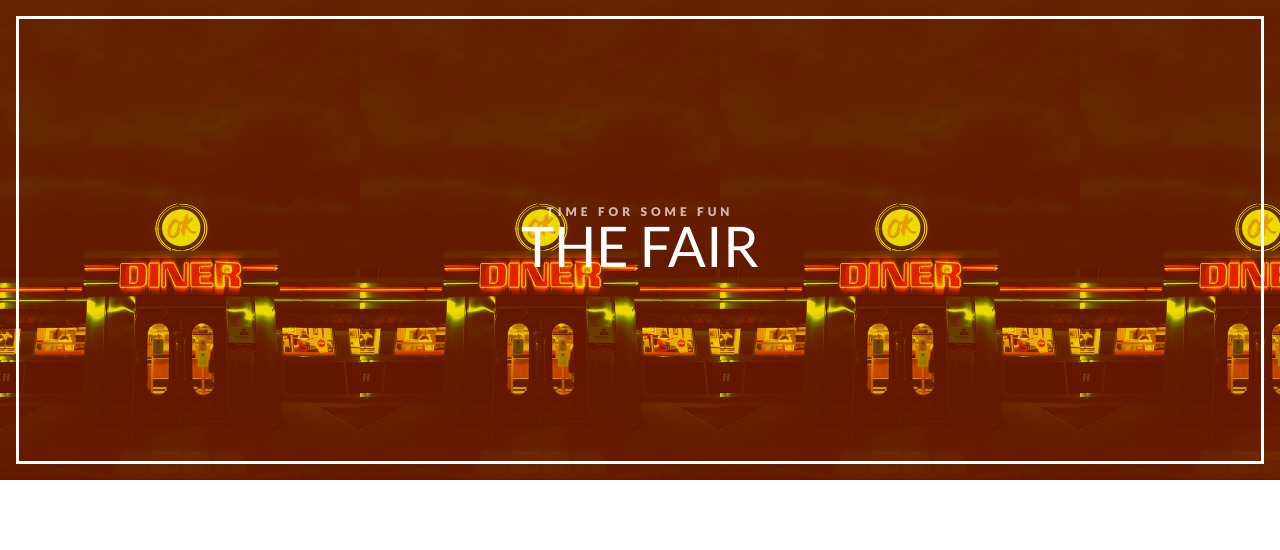
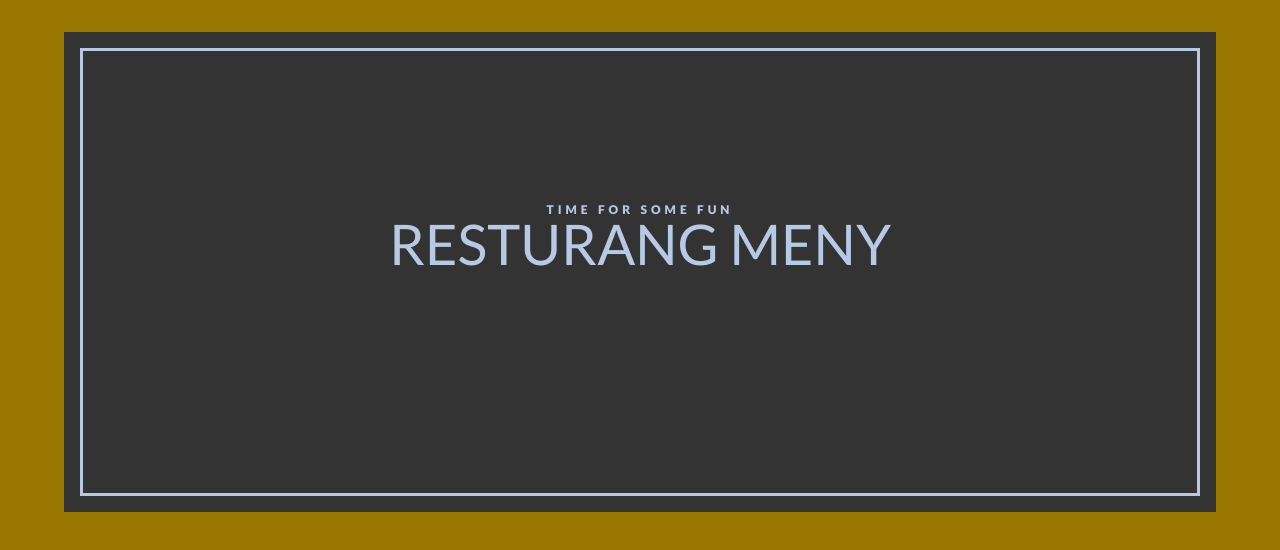
Before and after one commit to casparsylwan/movienight, an Angular app: page /restu in a window 1280 px wide. Shown: the top 550 px of the page. Built offline with nearby package versions, Linux system fonts and the light colour scheme.

Commit message:
grey background on restaurant

```diff
--- a/src/app/pages/components/restaurant/restaurant.component.css
+++ b/src/app/pages/components/restaurant/restaurant.component.css
@@ -1,18 +1,27 @@
+
 .wrapper{
+
     display: flex;
+    /*
     align-items: center;
+    */
     justify-content: center;
+
+    background-color: #970;
+
+    min-height: 100vh;
+
 }
 
 
   .card {
-    width: 100%;
+    margin: 2rem 0 0 0;
+    width: 90%;
   }
 
   .card__content {
     text-align: center;
     position: relative;
-    padding: 15em 1em;
     transition: transform 3s;
 
     transform-style: preserve-3d;
@@ -29,24 +38,23 @@
     bottom: 0;
     left: 0;
     right: 0;
-    padding: 5em 3em;
+    padding: 15rem 3rem;
     backface-visibility: hidden;
     transform-style: preserve-3d;
-    display: grid;
-    align-content: center;
+    display: flex;
+    flex-direction: column;
+    align-items: center;
+    justify-content: flex-end;
   }
 
   .card__front {
 
-    background-color: #a70;
-
-    background-image: url("../../../../assets/img/ash-goldsbrough-2qBInlIcCTk-unsplash.jpg");
-    background-size: contain;
-    background-blend-mode: overlay;
-    color: #fff;
+    background-color: #333;
+    color: #b7c9e5;
   }
 
-  .card__front::before {
+  .card__front::before,
+  .card__back::before {
     content: "";
     position: absolute;
 
@@ -71,12 +79,11 @@
     letter-spacing: 4px;
     font-size: 0.75rem;
     font-weight: 700;
-    opacity: 0.7;
   }
 
   .card__body {
     transform: translateZ(6rem);
-    font-weight: var(fw-normal);
+    font-weight: 700;
     font-size: 1.5rem;
     line-height: 1.6;
   }
@@ -85,4 +92,18 @@
     transform: rotateY(0.5turn);
     color: #b7c9e5;
     background: #333;
+
   }
+
+
+  @media screen and (max-width:500px){
+    .card{
+        width:90%;
+    }
+
+    .card__title {
+
+        font-size: 2.5rem;
+
+    }
+  }
--- a/src/app/pages/components/restaurant/restaurant.component.html
+++ b/src/app/pages/components/restaurant/restaurant.component.html
@@ -3,7 +3,11 @@
         <div [className]="card">
 
             <div class="card__front">
-                <h3 class="card__title">The Fair</h3>
+                <h3 class="card__title">
+                  Resturang meny
+
+
+                </h3>
                 <p class="card__subtitle">Time for some fun</p>
             </div>
 
```
